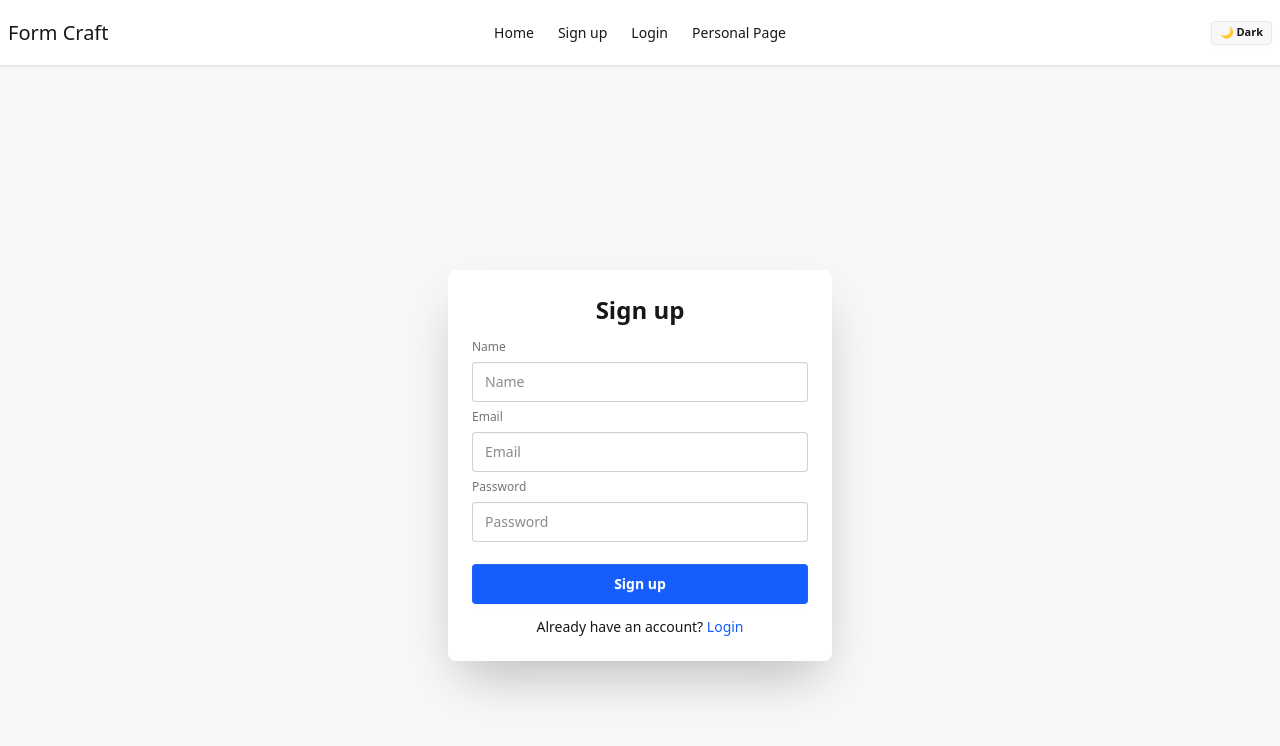
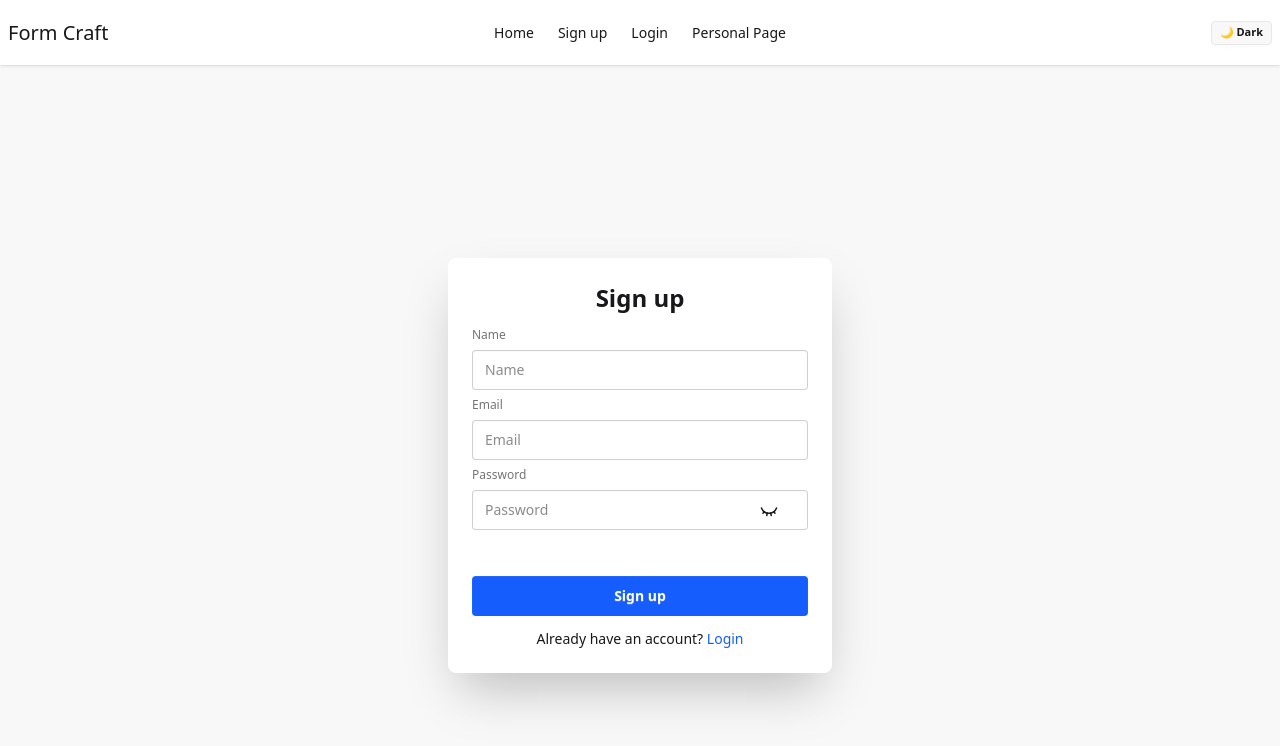
Before and after one commit to Sohelrana2815/form-craft-project, a React (Vite) app in the folder form-craft-frontend/: page /sign-up in a window 1280 px wide. Shown: the top 746 px of the page. Built offline with nearby package versions, Linux system fonts and the light colour scheme; no server answers.

Commit message:
password visibility toggle text to *** and added react icons

```diff
--- a/form-craft-frontend/src/pages/auth/LoginPage.jsx
+++ b/form-craft-frontend/src/pages/auth/LoginPage.jsx
@@ -3,8 +3,12 @@ import useAuth from "../../hooks/useAuth";
 import useAxiosPublic from "../../hooks/useAxiosPublic";
 import { useForm } from "react-hook-form";
 import Swal from "sweetalert2";
+import { useState } from "react";
+import { FaRegEye } from "react-icons/fa6";
+import { LuEyeClosed } from "react-icons/lu";
 
 const LoginPage = () => {
+  const [showPassword, setShowPassword] = useState(false);
   const { loginUser } = useAuth();
   const axiosPublic = useAxiosPublic();
   const location = useLocation();
@@ -46,6 +50,12 @@ const LoginPage = () => {
     }
   };
 
+  // Password visibility handler
+
+  const togglePasswordVisibility = () => {
+    setShowPassword(!showPassword);
+  };
+
   return (
     <div className="hero bg-base-200 min-h-screen dark:bg-[#121212] dark:text-black">
       <div className="hero-content w-full ">
@@ -66,10 +76,21 @@ const LoginPage = () => {
               <label className="fieldset-label">Password</label>
               <input
                 {...register("password", { required: "Password is required" })}
-                type="password"
+                type={showPassword ? "text" : "password"}
                 className="input w-full focus:outline-none focus:border-blue-500"
                 placeholder="Password"
               />
+              <button
+                onClick={togglePasswordVisibility}
+                className="cursor-pointer relative bottom-[34px] left-72"
+                type="button"
+              >
+                {showPassword ? (
+                  <FaRegEye className="text-lg" />
+                ) : (
+                  <LuEyeClosed className="text-lg" />
+                )}
+              </button>
               {errors.password && (
                 <span className="text-red-600">{errors.password.message}</span>
               )}
--- a/form-craft-frontend/src/pages/auth/SignupPage.jsx
+++ b/form-craft-frontend/src/pages/auth/SignupPage.jsx
@@ -3,9 +3,15 @@ import { useForm } from "react-hook-form";
 import useAuth from "../../hooks/useAuth";
 import { updateProfile } from "firebase/auth";
 import useAxiosPublic from "../../hooks/useAxiosPublic";
+import { useState } from "react";
 import Swal from "sweetalert2";
+import { LuEyeClosed } from "react-icons/lu";
+import { FaRegEye } from "react-icons/fa6";
+
+// ----------------------IMPORT--------------------------//
 
 const SignupPage = () => {
+  const [showPassword, setShowPassword] = useState(false);
   const axiosPublic = useAxiosPublic();
   const navigate = useNavigate();
   const { createUser, logOut } = useAuth();
@@ -77,6 +83,12 @@ const SignupPage = () => {
     }
   };
 
+  // Password visibility handler
+
+  const togglePasswordVisibility = () => {
+    setShowPassword(!showPassword);
+  };
+
   return (
     <div className="hero bg-base-200 min-h-screen dark:bg-[#121212] dark:text-black">
       <div className="hero-content w-full ">
@@ -107,10 +119,21 @@ const SignupPage = () => {
               <label className="fieldset-label">Password</label>
               <input
                 {...register("password", { required: true })}
-                type="password"
+                type={showPassword ? "text" : "password"}
                 className="input w-full focus:outline-none focus:border-blue-500"
                 placeholder="Password"
               />
+              <button
+                onClick={togglePasswordVisibility}
+                className="cursor-pointer relative bottom-[34px] left-72"
+                type="button"
+              >
+                {showPassword ? (
+                  <FaRegEye className="text-lg" />
+                ) : (
+                  <LuEyeClosed className="text-lg" />
+                )}
+              </button>
               {errors.password && (
                 <span className="text-red-600">Password is required</span>
               )}
--- a/form-craft-frontend/src/providers/AuthProvider.jsx
+++ b/form-craft-frontend/src/providers/AuthProvider.jsx
@@ -39,7 +39,6 @@ const AuthProvider = ({ children }) => {
       if (currentUser) {
         const email = currentUser?.email;
         try {
-          setLoading(true);
           const response = await axiosPublic.get(`/users/role/${email}`);
           setUserRole(response.data.userRole);
           setLoading(false);
```
